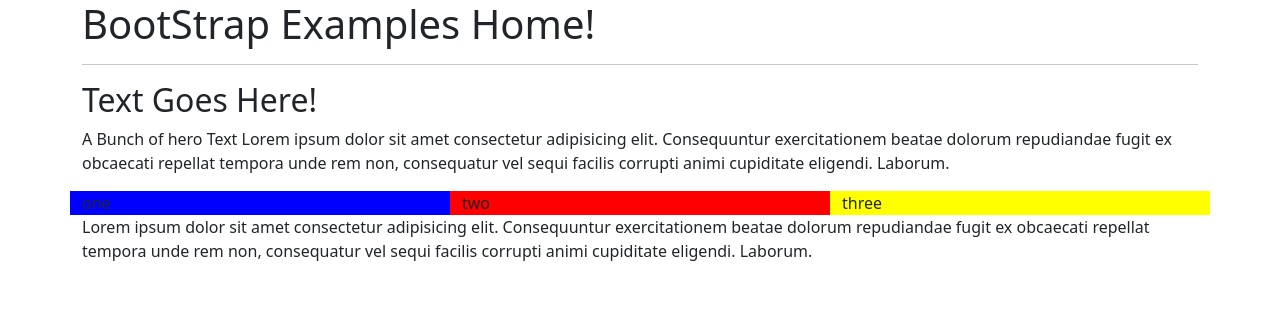
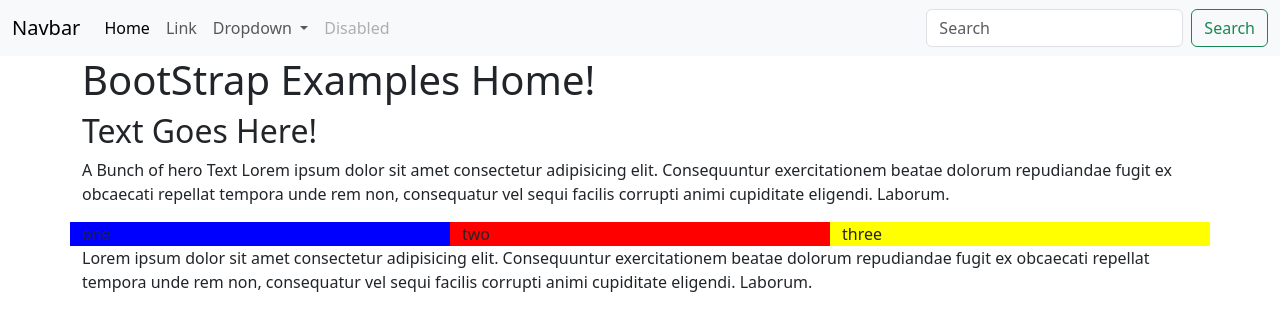
Before and after one commit to Lexiama/bootstrap-examples, a plain HTML site: page index.html in a window 1280 px wide. Drawn offline with nearby package versions, Linux system fonts and the light colour scheme.

Commit message:
added files

```diff
--- a/index.html
+++ b/index.html
@@ -7,17 +7,54 @@
     <title>Bootstrap-examples - Home!</title>
     <link href="https://cdn.jsdelivr.net/npm/bootstrap@5.3.2/dist/css/bootstrap.min.css" rel="stylesheet"
         integrity="sha384-T3c6CoIi6uLrA9TneNEoa7RxnatzjcDSCmG1MXxSR1GAsXEV/Dwwykc2MPK8M2HN" crossorigin="anonymous">
-    <link href="site.css" rel="stylesheet">
+    <link href="css/site.css" rel="stylesheet">
 </head>
 
 <body>
-    <header></header>
+    <header>
+        <nav class="navbar navbar-expand-lg bg-body-tertiary">
+            <div class="container-fluid">
+              <a class="navbar-brand" href="#">Navbar</a>
+              <button class="navbar-toggler" type="button" data-bs-toggle="collapse" data-bs-target="#navbarSupportedContent" aria-controls="navbarSupportedContent" aria-expanded="false" aria-label="Toggle navigation">
+                <span class="navbar-toggler-icon"></span>
+              </button>
+              <div class="collapse navbar-collapse" id="navbarSupportedContent">
+                <ul class="navbar-nav me-auto mb-2 mb-lg-0">
+                  <li class="nav-item">
+                    <a class="nav-link active" aria-current="page" href="#">Home</a>
+                  </li>
+                  <li class="nav-item">
+                    <a class="nav-link" href="#">Link</a>
+                  </li>
+                  <li class="nav-item dropdown">
+                    <a class="nav-link dropdown-toggle" href="#" role="button" data-bs-toggle="dropdown" aria-expanded="false">
+                      Dropdown
+                    </a>
+                    <ul class="dropdown-menu">
+                      <li><a class="dropdown-item" href="#">Action</a></li>
+                      <li><a class="dropdown-item" href="#">Another action</a></li>
+                      <li><hr class="dropdown-divider"></li>
+                      <li><a class="dropdown-item" href="#">Something else here</a></li>
+                    </ul>
+                  </li>
+                  <li class="nav-item">
+                    <a class="nav-link disabled" aria-disabled="true">Disabled</a>
+                  </li>
+                </ul>
+                <form class="d-flex" role="search">
+                  <input class="form-control me-2" type="search" placeholder="Search" aria-label="Search">
+                  <button class="btn btn-outline-success" type="submit">Search</button>
+                </form>
+              </div>
+            </div>
+          </nav>
+    </header>
     <main>
     <div class="container">
         <div class="row">
             <div class="col">
                 <h1>BootStrap Examples Home!</h1>
-            <hr>
+
 
             </div>
 
```
Also changed, not shown: css/site.css (renamed from site.css).
